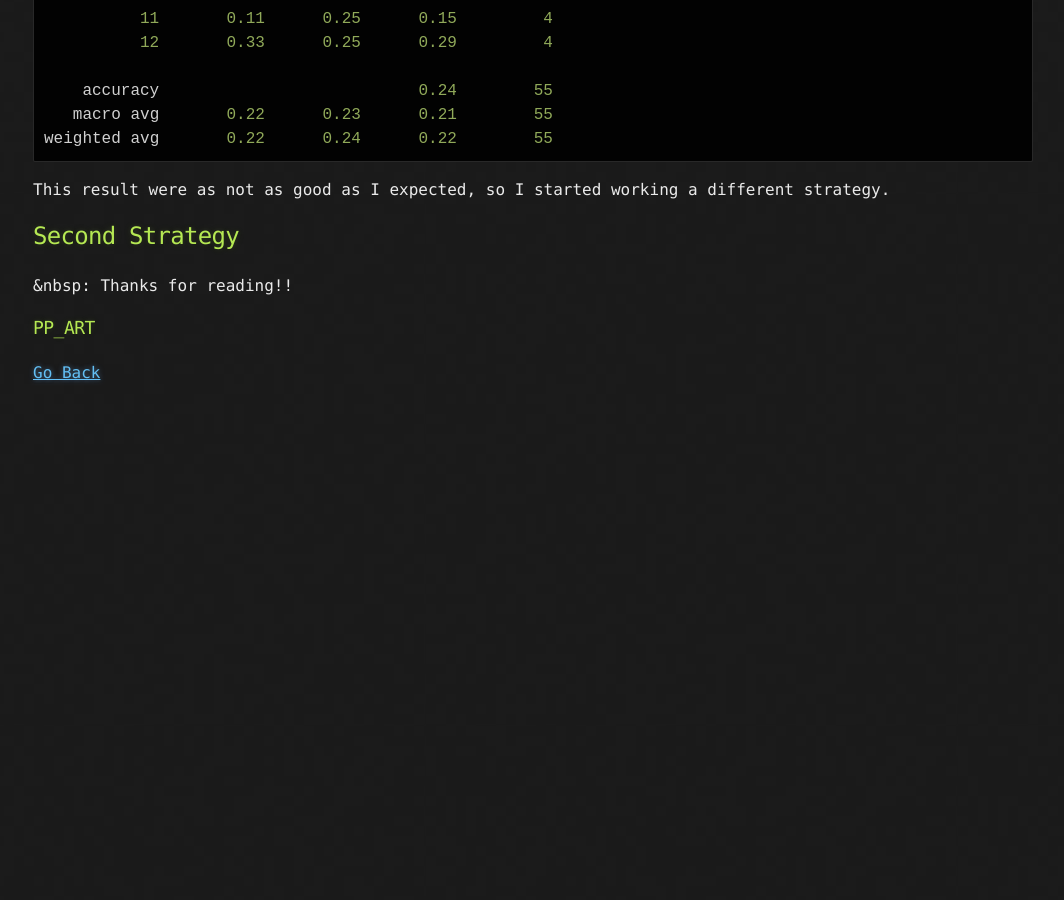
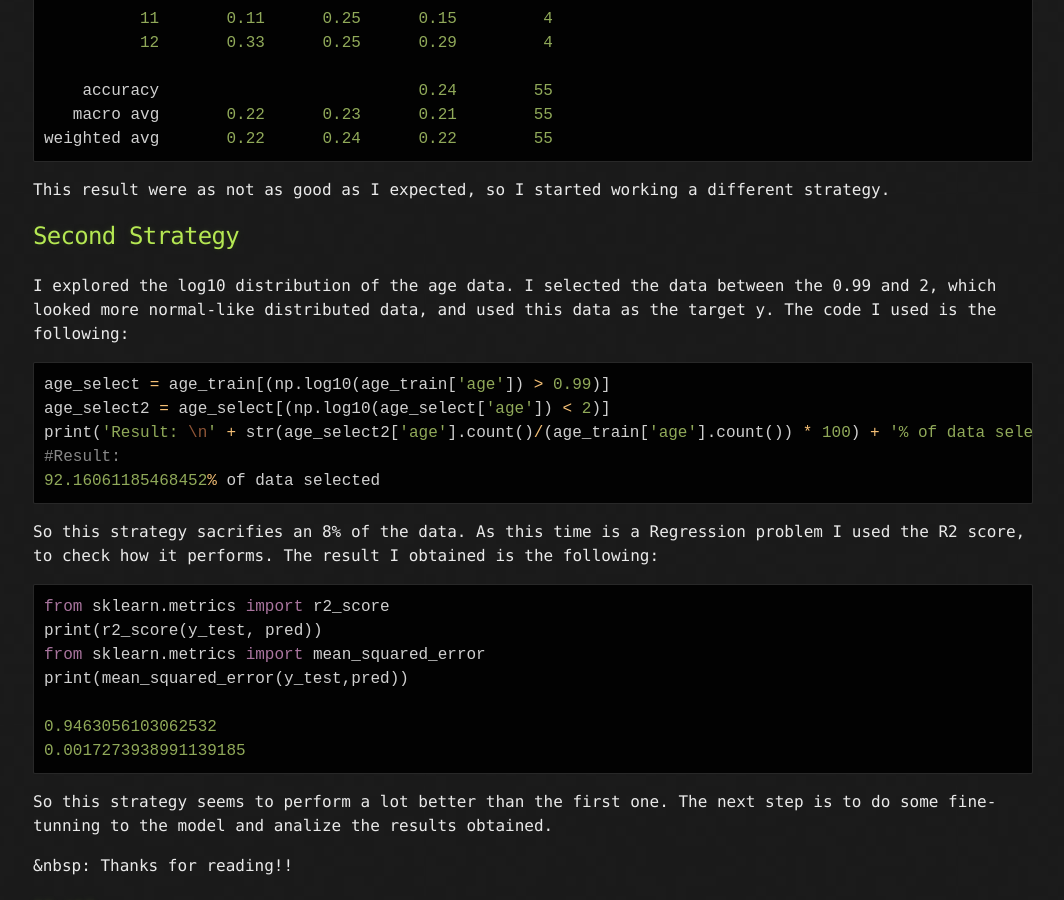
Before and after one commit to PaulB86UK/PP_ART, a Jekyll site: the page built from docs/2020/26_05_2020.md, in a window 1280 px wide and 900 px high, scrolled down 2999 px. Shown: the whole window, without its empty margins (107-1171 px from the left). Built offline with Jekyll 4.4.1, drawn with Linux system fonts in a browser that asks for light colours; our own code applies the rules of GitHub Pages for plain Markdown files; before the commit the page ends 3404 px from its top, so only the background shows below that.

Commit message:
Update 26_05_2020.md

````diff
--- a/docs/2020/26_05_2020.md
+++ b/docs/2020/26_05_2020.md
@@ -122,7 +122,26 @@ weighted avg       0.22      0.24      0.22        55
 This result were as not as good as I expected, so I started working a different strategy.
 
 ## Second Strategy
+I explored the log10 distribution of the age data. I selected the data between the 0.99 and 2, which looked more normal-like distributed data, and used this data as the target y.
+The code I used is the following:
+```python
+age_select = age_train[(np.log10(age_train['age']) > 0.99)]
+age_select2 = age_select[(np.log10(age_select['age']) < 2)]
+print('Result: \n' + str(age_select2['age'].count()/(age_train['age'].count()) * 100) + '% of data selected\n')
+#Result:
+92.16061185468452% of data selected
+```
+So this strategy sacrifies an 8% of the data. As this time is a Regression problem I used the R2 score, to check how it performs. The result I obtained is the following:
+```python
+from sklearn.metrics import r2_score
+print(r2_score(y_test, pred))
+from sklearn.metrics import mean_squared_error
+print(mean_squared_error(y_test,pred))
 
+0.9463056103062532
+0.0017273938991139185
+```
+So this strategy seems to perform a lot better than the first one. The next step is to do some fine-tunning to the model and analize the results obtained.
 
 &nbsp:
 Thanks for reading!!
````
